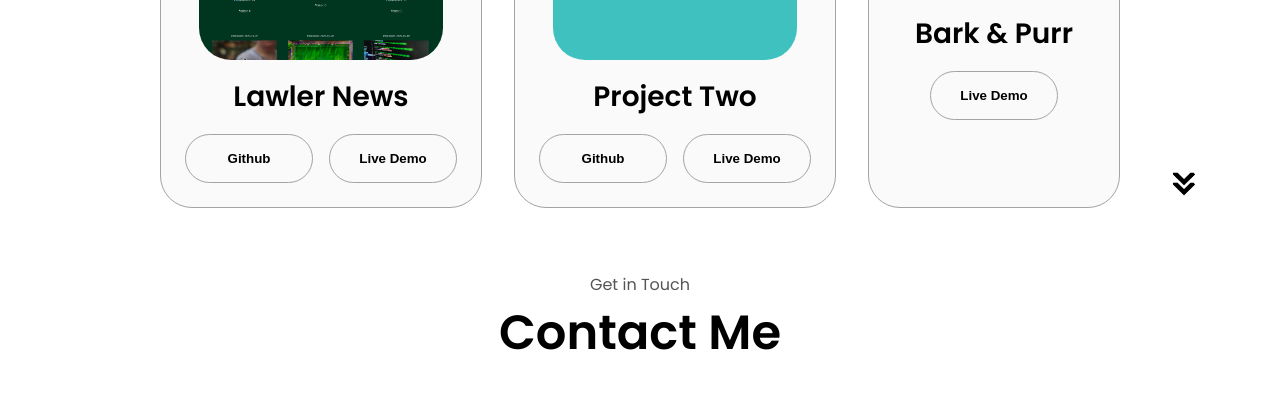
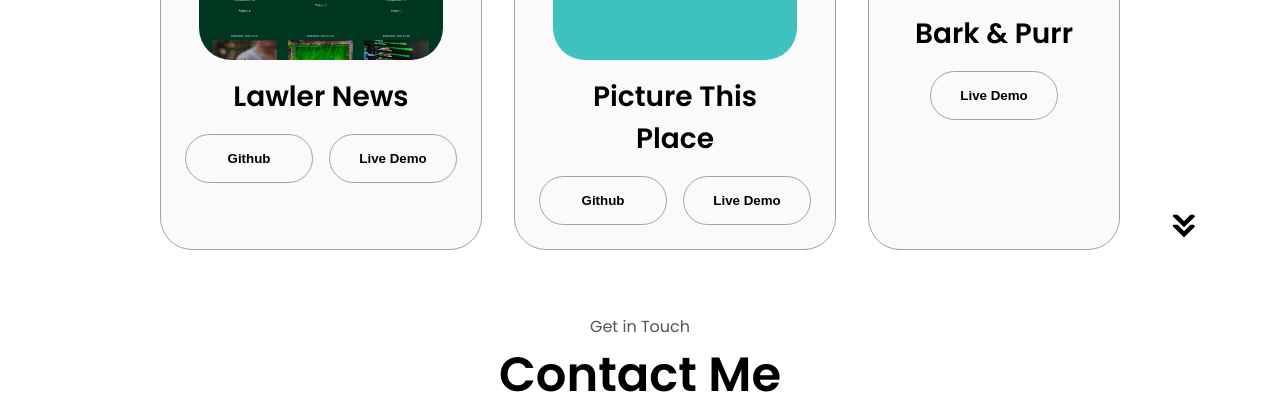
Before and after one commit to Lawler45/Portfolio, a plain HTML site: page index.html in a window 1280 px wide. Shown: the part 2803-3201 px from the top of the page. Drawn offline with Linux system fonts and the light colour scheme.

Commit message:
changes project name

```diff
--- a/index.html
+++ b/index.html
@@ -317,7 +317,7 @@
                 class="project-img"
               />
             </div>
-            <h2 class="experience-sub-title project-title">Project Two</h2>
+            <h2 class="experience-sub-title project-title">Picture This Place</h2>
             <div class="btn-container">
               <button
                 class="btn btn-color-2 project-btn"
```
